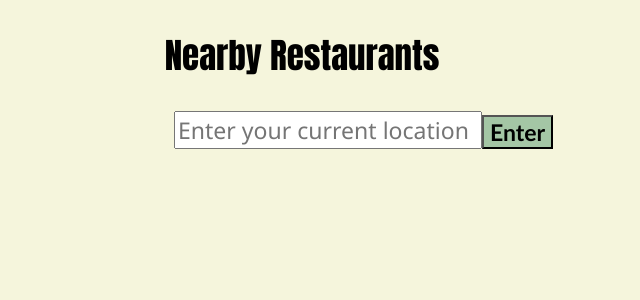
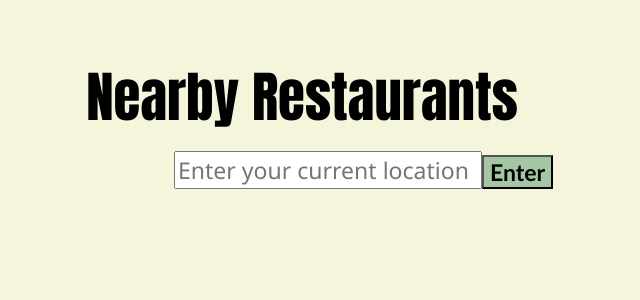
Before and after one commit to Fiona2223/Restaurant_Booking_App_FrontEnd, a React (Create React App) app: page / in a window 1280 px wide. Shown: the top 300 px of the page, without its empty margins (338-978 px from the left). Built offline with nearby package versions, Linux system fonts and the light colour scheme; no server answers.

Commit message:
added css to landing page

```diff
--- a/src/App.css
+++ b/src/App.css
@@ -64,7 +64,8 @@ body {
   display: flex;
   justify-content: center;
   font-family: Impact, Haettenschweiler, 'Arial Narrow Bold', sans-serif ;
-  font-size: 35px;
+  font-size: 55px;
+  margin-bottom: 1%;
 }
 #restaurant-profile {
   display: inline-flex;
--- a/src/components/CustomerComponent.js
+++ b/src/components/CustomerComponent.js
@@ -69,7 +69,7 @@ const CustomerComponent = ({currentCustomer, setCurrentCustomer}) => {
     }, [])
 
     return ( <>
-            <h2 id="customer-title">Nearby Restaurants</h2>
+            <p id="customer-title">Nearby Restaurants</p>
             <form id="customer-location-form">
                 <input id="location-input"
                 type="text"
```
